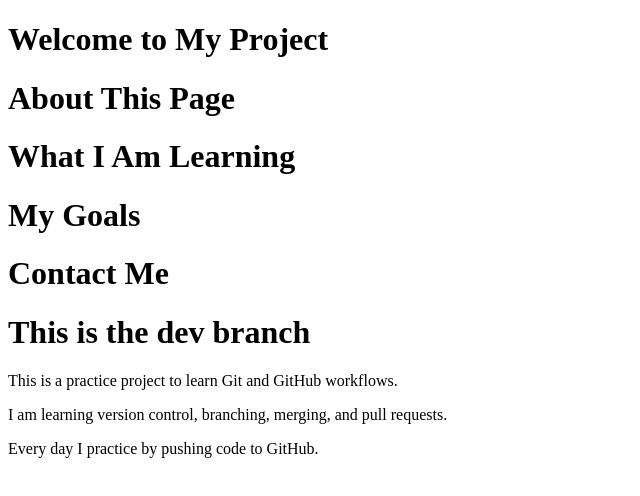
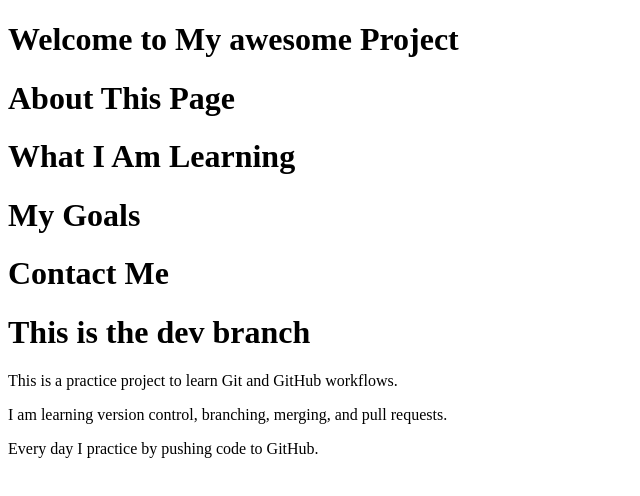
Before and after one commit to SandunikaNanayakkara/myrepo1, a plain HTML site: page index.html in a window 1280 px wide. Shown: the whole page, without its empty margins (0-640 px from the left). Drawn offline with Linux system fonts and the light colour scheme.

Commit message:
Edit heading in dev branch

```diff
--- a/index.html
+++ b/index.html
@@ -7,7 +7,7 @@
 </head>
 <body>
 
-    <h1>Welcome to My Project</h1>
+    <h1>Welcome to My awesome Project</h1>
     <h1>About This Page</h1>
     <h1>What I Am Learning</h1>
     <h1>My Goals</h1>
```
